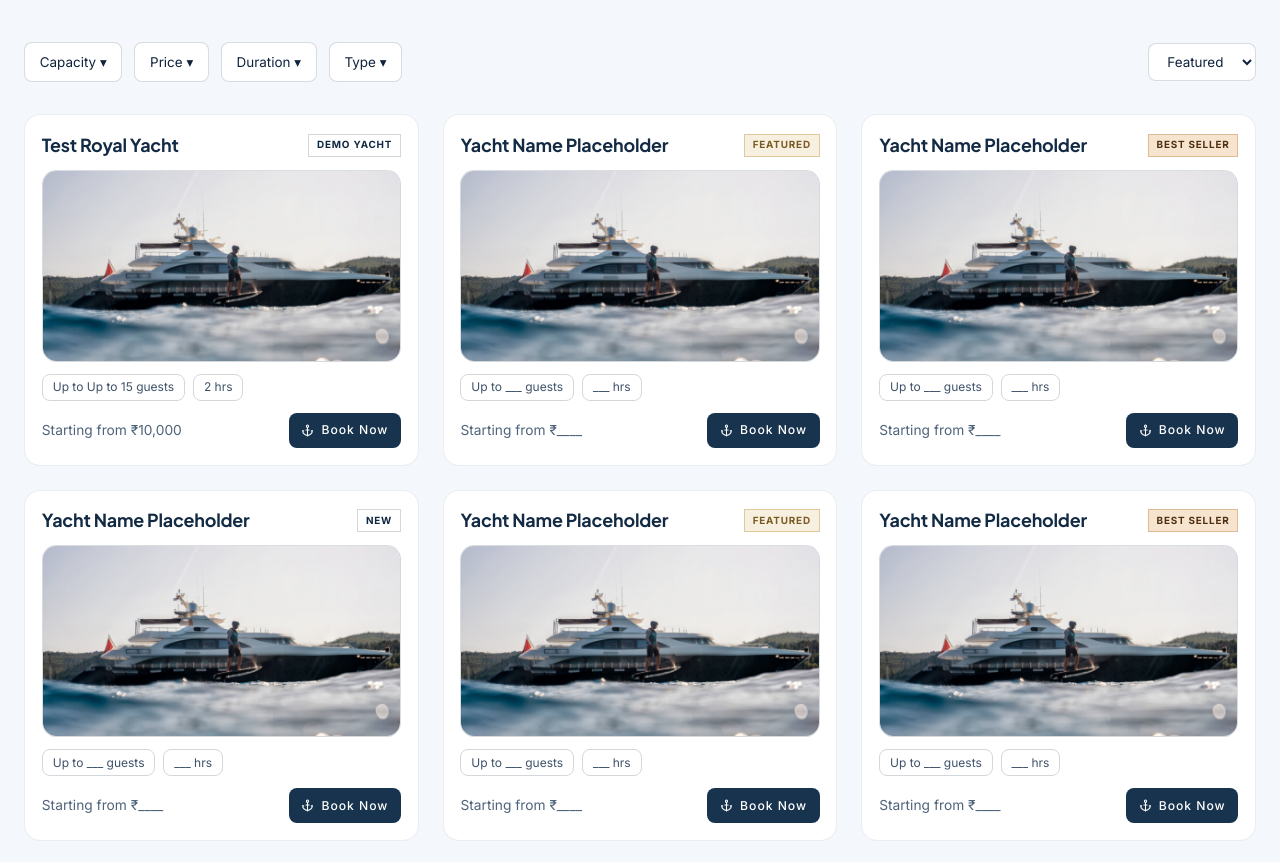
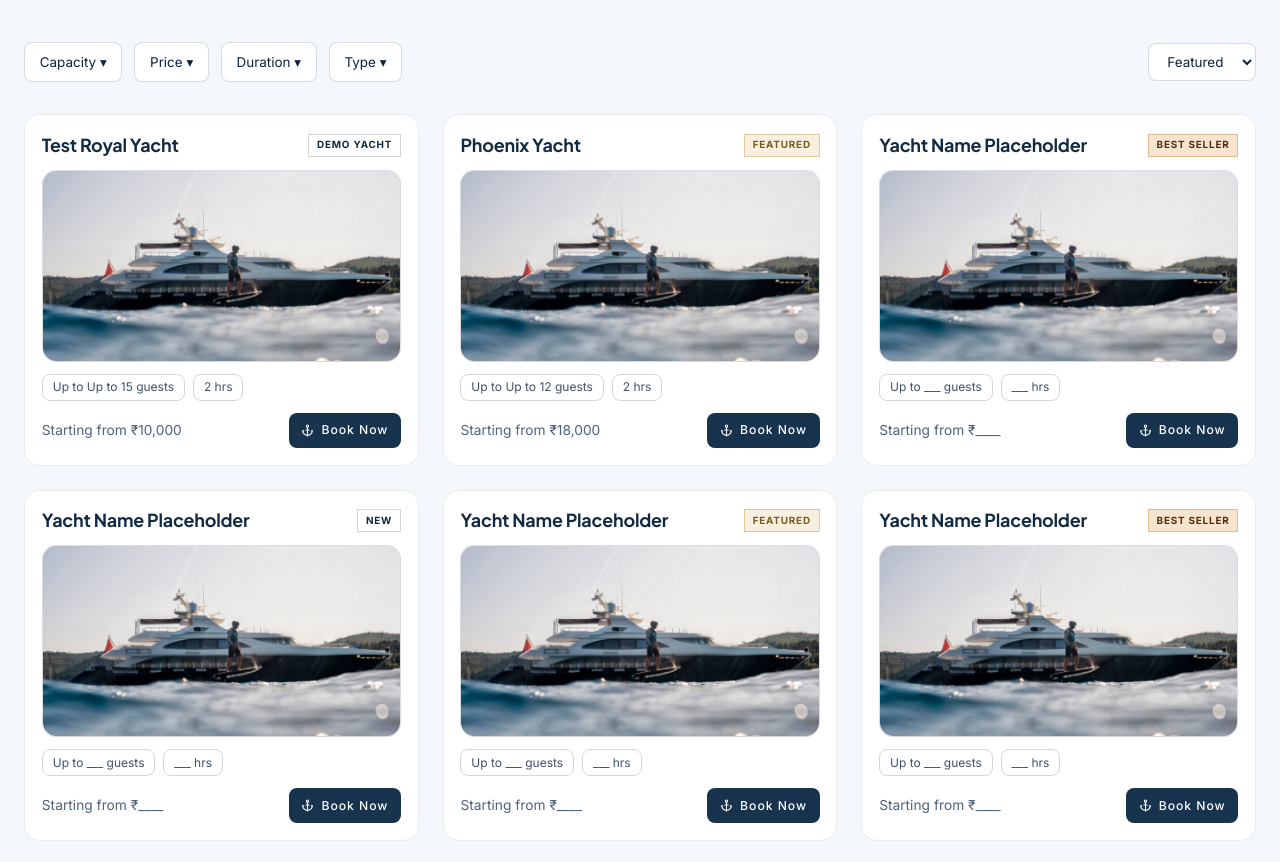
Before and after one commit to SaNjAy-bRo/yacht-club-india, a Next.js app: page / in a window 1280 px wide. Shown: the part 1922-2784 px from the top of the page. Built offline with nearby package versions, Linux system fonts and the light colour scheme.

Commit message:
feat(booking): Add Phoenix Yacht data, min date, and max 12 guest validation

```diff
--- a/src/app/booking/page.tsx
+++ b/src/app/booking/page.tsx
@@ -44,6 +44,7 @@ export default function BookingPage() {
 
     // Form State
     const [date, setDate] = useState('');
+    const [minDate, setMinDate] = useState('');
     const [timeSlot, setTimeSlot] = useState('');
     const [guests, setGuests] = useState('');
     const [extraHours, setExtraHours] = useState(0);
@@ -57,6 +58,11 @@ export default function BookingPage() {
     ];
 
     useEffect(() => {
+        // Set min date to today local time
+        const today = new Date();
+        const localDateStr = new Date(today.getTime() - (today.getTimezoneOffset() * 60000)).toISOString().split('T')[0];
+        setMinDate(localDateStr);
+
         // Basic Intersection Observer for reveal animation
         const revealEls = document.querySelectorAll('[data-reveal]');
         const io = new IntersectionObserver((entries) => {
@@ -97,6 +103,11 @@ export default function BookingPage() {
         }
         if (!timeSlot) {
             alert('Please select a Time Slot before proceeding.');
+            return;
+        }
+
+        if (guests && parseInt(guests, 10) > 12) {
+            alert('A maximum of 12 guests is allowed per yacht.');
             return;
         }
 
@@ -154,11 +165,11 @@ export default function BookingPage() {
                             <div className="grid gap-4 sm:grid-cols-2">
                                 <label className="booking-field">
                                     <span>Departure Date</span>
-                                    <input type="date" value={date} onChange={(e) => setDate(e.target.value)} required />
+                                    <input type="date" min={minDate} value={date} onChange={(e) => setDate(e.target.value)} required />
                                 </label>
                                 <label className="booking-field">
-                                    <span>Guests</span>
-                                    <input type="number" min="1" placeholder="No. of guests" value={guests} onChange={(e) => setGuests(e.target.value)} required />
+                                    <span>Guests (Max 12)</span>
+                                    <input type="number" min="1" max="12" placeholder="No. of guests" value={guests} onChange={(e) => setGuests(e.target.value)} required />
                                 </label>
                             </div>
                             <label className="booking-field">
--- a/src/data/fleet.json
+++ b/src/data/fleet.json
@@ -13,12 +13,37 @@
         }
     },
     {
-        "id": "f2",
-        "title": "Yacht Name Placeholder",
+        "id": "phoenix",
+        "title": "Phoenix Yacht",
         "image": "/images/yacht.png",
-        "capacity": "___",
-        "duration": "___",
-        "price": "₹____",
+        "capacity": "Up to 12",
+        "duration": "2",
+        "price": "₹18,000",
+        "pricePerHour": 9000,
+        "series": "YC78",
+        "route": "Mandovi River – Miramar Beach and surrounding scenic coastline.",
+        "features": [
+            "Fully air-conditioned bedrooms",
+            "Spacious indoor lounge area",
+            "Unique glass dance floor",
+            "Clean and well-maintained washroom",
+            "Large open deck with ample space"
+        ],
+        "inclusions": [
+            "Ice",
+            "Drinking water",
+            "Soft drinks",
+            "Music system",
+            "Cutlery"
+        ],
+        "foodOptions": "Guests are allowed to bring their own food and beverages.",
+        "bestSuitedFor": [
+            "Pre-wedding photoshoots",
+            "Birthday celebrations",
+            "Private parties",
+            "Couple experiences"
+        ],
+        "highlight": "The yacht features a long open deck, making it one of the most recommended yachts by photographers for pre-wedding shoots and professional photography.",
         "tag": {
             "type": "featured",
             "label": "Featured"
```
